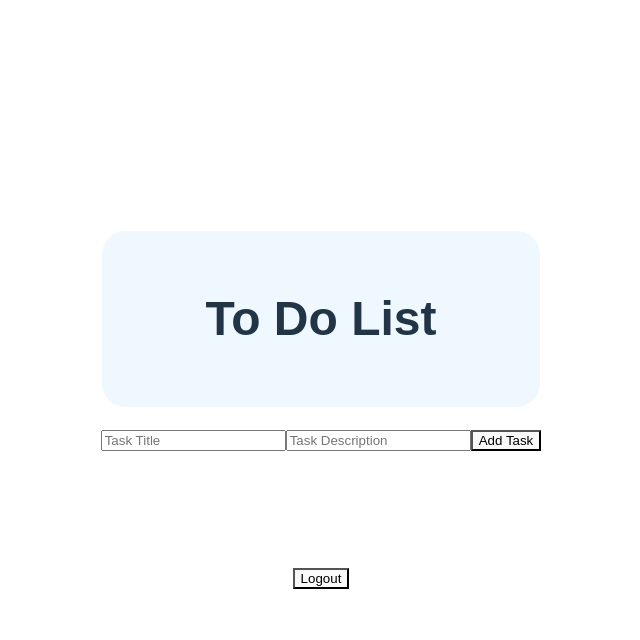
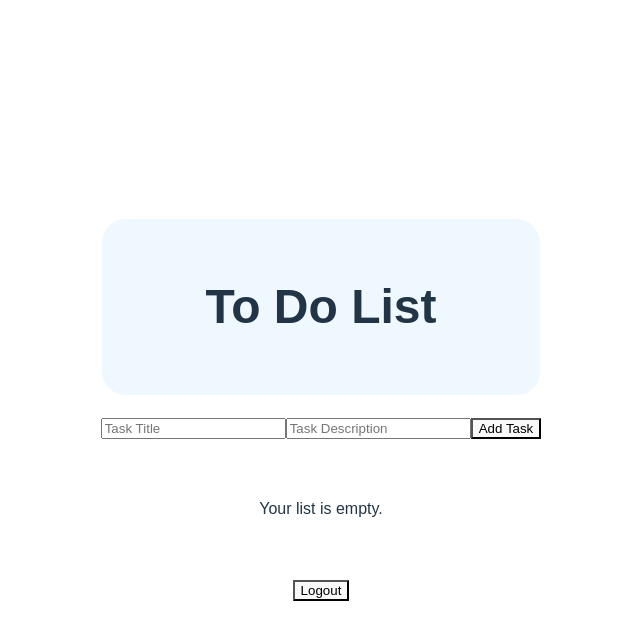
Before and after one commit to ValeriaV-8/DEV-209, a React (Vite) app in the folder Week-05/: page / in a window 1280 px wide. Both pictures are taken after a click on the button "Login". Shown: the top 640 px of the page, without its empty margins (319-959 px from the left). Built offline with nearby package versions, Linux system fonts and the light colour scheme.

Commit message:
added container telling user that the list is blank

```diff
--- a/Week-05/src/Todo.jsx
+++ b/Week-05/src/Todo.jsx
@@ -68,6 +68,7 @@ function ToDo() {
             </div>
 
             <div className="container">
+                {todos.length > 0 ? (
                     <ul>
                         {todos.map((todo) => (
                             <li key={todo.id}>
@@ -101,6 +102,9 @@ function ToDo() {
                             </li>
                         ))}
                     </ul>
+                ) : (
+                    <p>Your list is empty.</p>
+                )}
             </div>
         </div>
     );
```
Also changed, not shown: Week-05/src/App.jsx (+6 -1 lines). Lines whose indentation alone changed are shown as unchanged.
